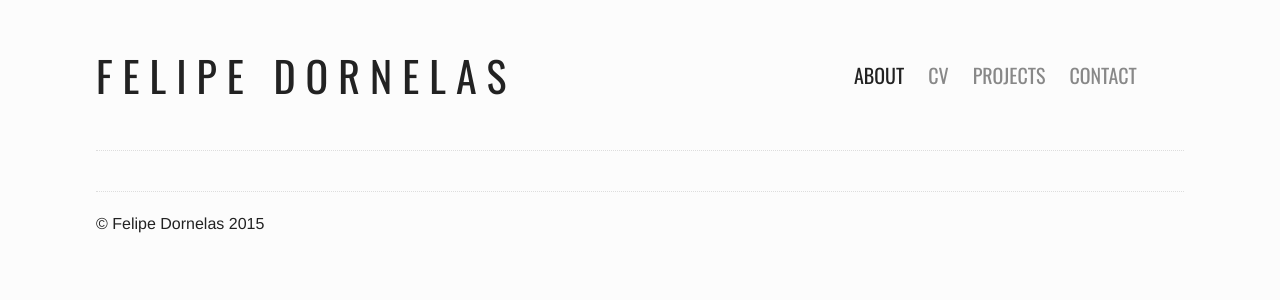
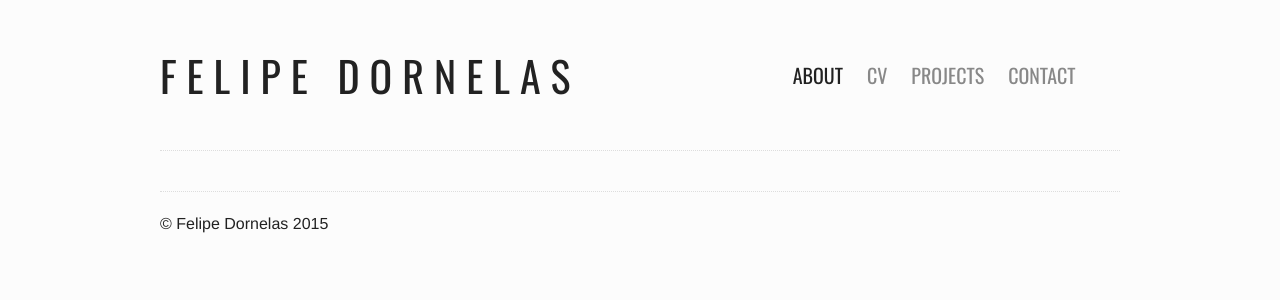
Before and after one commit to felipead/felipead.github.com, a Jekyll site: the page built from index.html, in a window 1280 px wide. Shown: the top 300 px of the page. Built offline with Jekyll 4.4.1, drawn with Linux system fonts in a browser that asks for light colours.

Commit message:
Setting max-width to 960px and improving padding.

```diff
--- a/_sass/base/_grid-settings.scss
+++ b/_sass/base/_grid-settings.scss
@@ -4,7 +4,7 @@
 $column: 90px;
 $gutter: 30px;
 $grid-columns: 12;
-$max-width: em(1088);
+$max-width: em(960);
 
 // Neat Breakpoints
 $medium-screen: em(640);
--- a/_sass/layouts/_default.scss
+++ b/_sass/layouts/_default.scss
@@ -4,7 +4,9 @@
 @import "partials/footer";
 
 body {
-	background-color: $base-background-color;
+  background-color: $base-background-color;
+  padding-left: 50px;
+  padding-right: 50px;
 }
 
 .container {
@@ -14,7 +16,7 @@ body {
 
 .page-divider {
   @include span-columns(12);
-  border-bottom: 1px dotted #ddd;
+  border-bottom: 1px dotted $light-gray;
   margin-bottom: 20px;
   margin-top: 20px;
 }
```
